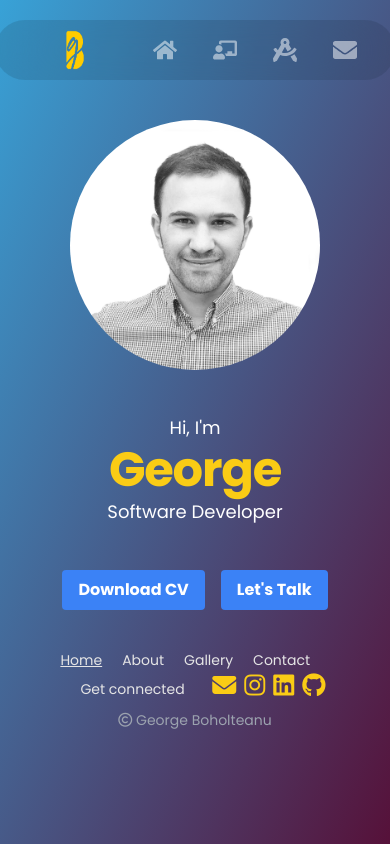
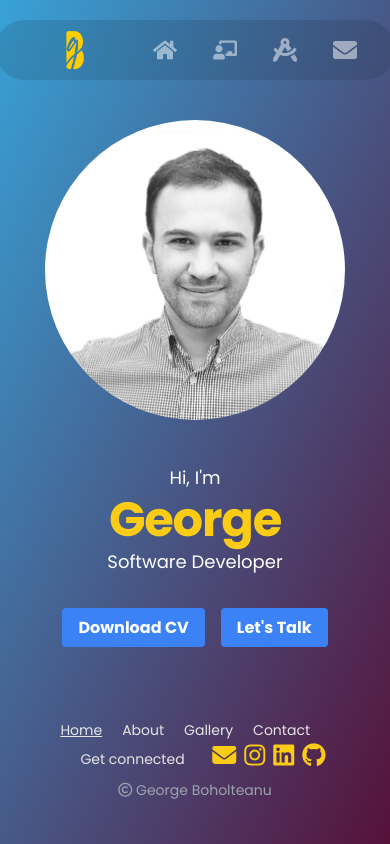
Before and after one commit to georgeboholteanu/react-portfolio, a React (Create React App) app: page / in a window 390 px wide. Built offline with nearby package versions, Linux system fonts and the light colour scheme.

Commit message:
banner styling

```diff
--- a/src/components/Banner.js
+++ b/src/components/Banner.js
@@ -1,4 +1,5 @@
-import React from 'react'
+import React from 'react';
+import { NavLink } from 'react-router-dom';
 
 export const Banner = () => {
   return (
@@ -9,16 +10,19 @@ export const Banner = () => {
         </div>
 
         <div className='flex justify-center mt-10'>
-          <img src='./assets/images/gb_square.jpg' className='rounded-full w-[250px]' alt='george boholteanu' id="profile-img"></img>
+          <img src='./assets/images/gb_square.jpg' className='rounded-full aspect-auto w-[300px]' alt='george boholteanu' id="profile-img"></img>
         </div>
 
-        <div className='lg:pr-10 flex'>
+        <div className='lg:pr-10 flex justify-start'>
           <div className='justify-center md:pl-20'>
             <h6 className='text-lg m-1 pt-10 md:pt-20 lg:pt-20 text-center text-white'>Hi, I'm</h6>
             <h2 className='m-1 text-5xl tracking-tight font-extrabold text-center text-yellow-400 dark:text-dark '> George</h2>
             <h6 className='text-lg m-1 text-center text-white'>Software Developer</h6>
-            <button href='./assets/gb-resume.pdf' className='mt-10 bg-blue-500 hover:bg-blue-700 text-white font-bold mx-2 py-2 px-4 rounded'>Download CV</button>
-            <button href='mailto:george.boholteanu@gmail.com' className='bg-blue-500 hover:bg-blue-700 text-white font-bold mx-2 py-2 px-4 rounded'>Let's Talk</button>
+
+            <div className='m-10'>
+              <a href='./assets/gb-resume.pdf' className='mt-10 bg-blue-500 hover:bg-blue-700 text-white font-bold mx-2 py-2 px-4 rounded'>Download CV</a>
+              <a href='mailto:george.boholteanu@gmail.com' className='bg-blue-500 hover:bg-blue-700 text-white font-bold mx-2 py-2 px-4 rounded'>Let's Talk</a>
+            </div>
           </div>
         </div>
 
--- a/src/components/Footer.js
+++ b/src/components/Footer.js
@@ -63,7 +63,7 @@ export const Footer = () => {
           <NavLink to={'mailto:george.boholteanu@gmail.com'} className='socialIcons text-yellow-400 text-2xl m-1 hover:text-sky-400 '>
             <i className="fa-solid fa-envelope"></i>
           </NavLink>
-          <NavLink to={'https://www.linkedin.com/'} className='socialIcons text-yellow-400 text-2xl m-1 hover:text-sky-400 '>
+          <NavLink to={'https://www.instagram.com/'} className='socialIcons text-yellow-400 text-2xl m-1 hover:text-sky-400 '>
             <i className="fa-brands fa-instagram"></i>
           </NavLink>
           <NavLink to={'https://www.linkedin.com/in/georgeboholteanu/'} className='socialIcons text-yellow-400 text-2xl m-1 hover:text-sky-400'>
```
Also changed, not shown: public/assets/images/milad-fakurian-PjG_SXDkpwQ-unsplash2.jpg (added).
